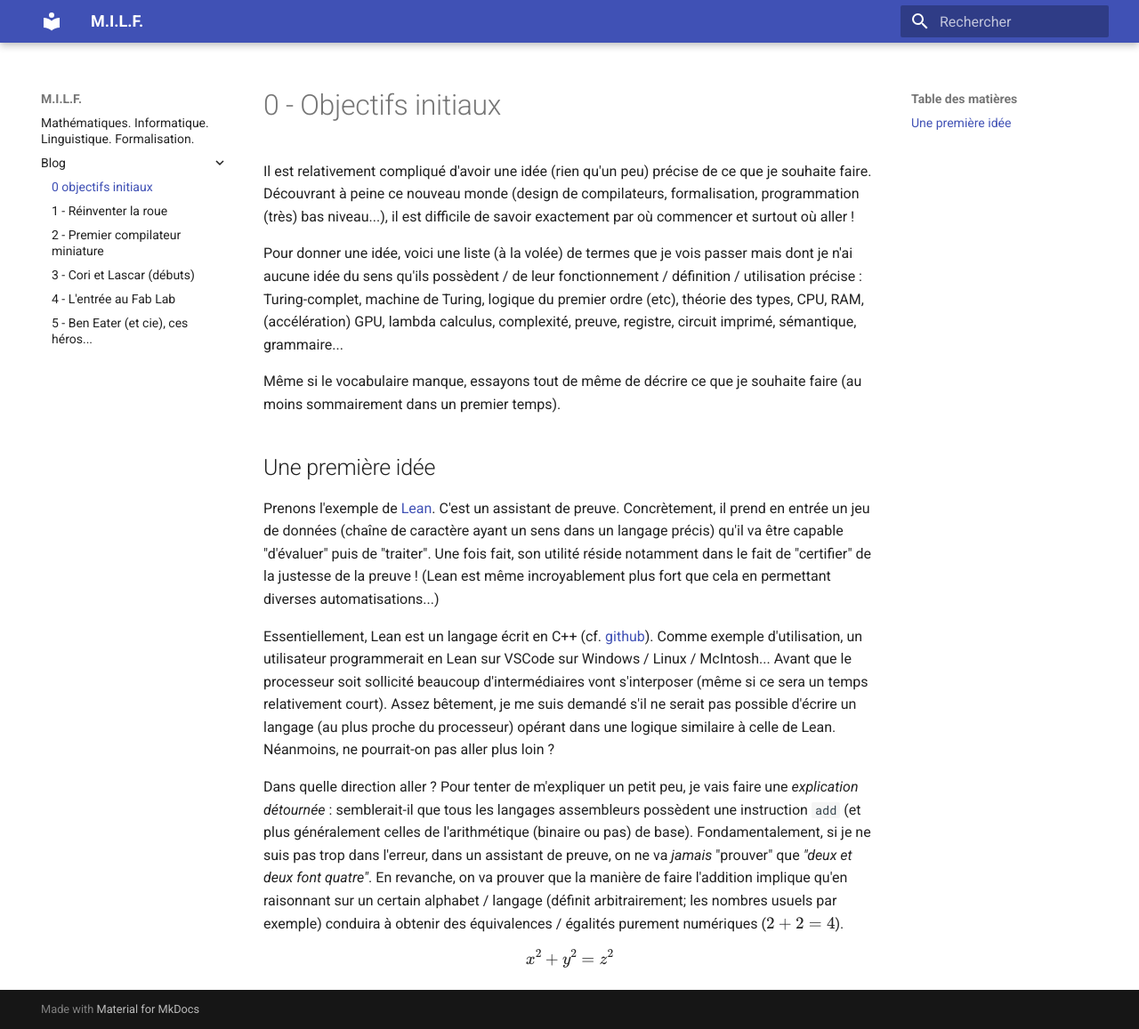
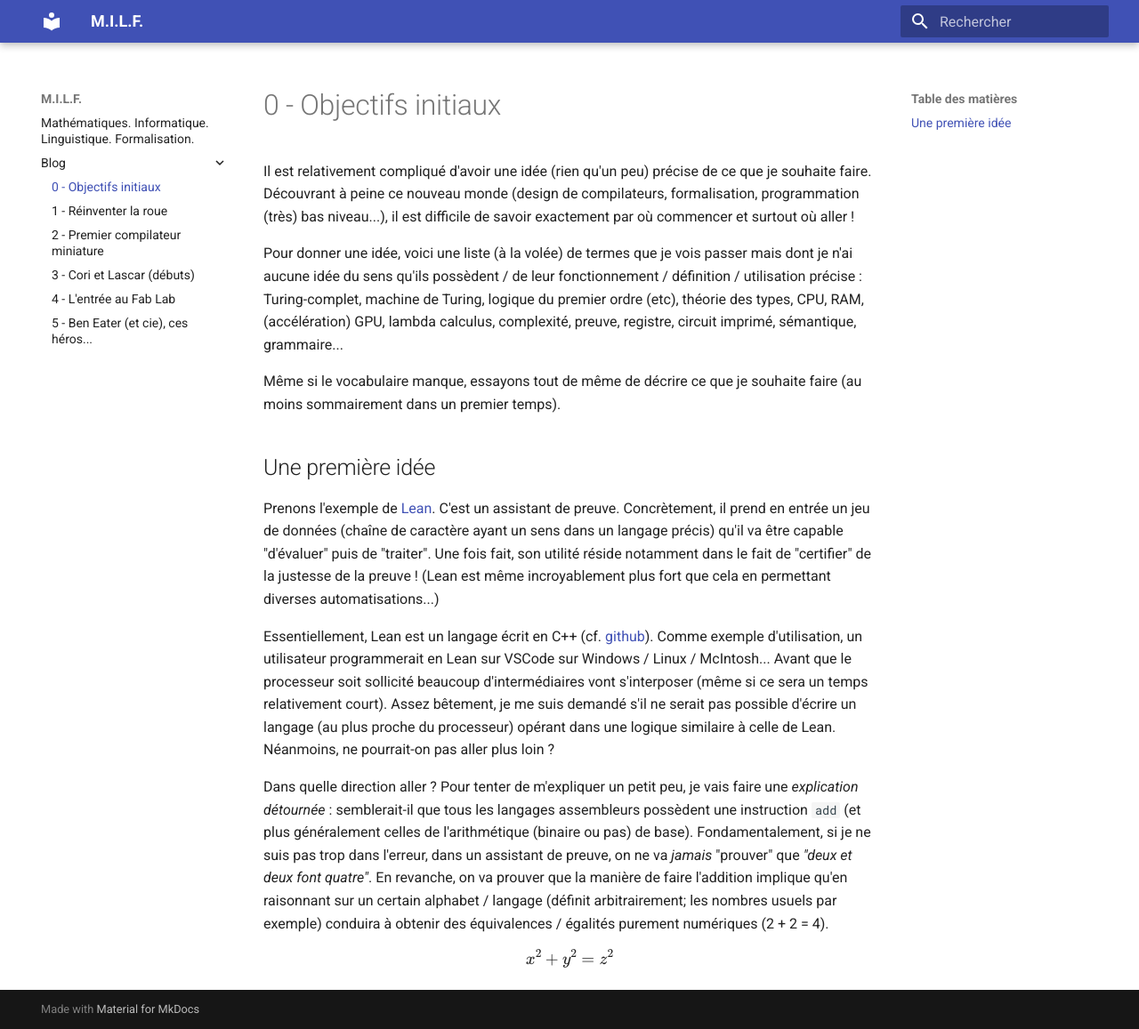
Before and after one commit to MathiasGarnier/MILF, an MkDocs documentation site: the page built from docs/blog/0-objectifs-initiaux.md, in a window 1280 px wide and 1157 px high. Shown: the whole window at 89% size. Built offline with MkDocs 1.6.1 and Material for MkDocs 9.7.7, drawn with Linux system fonts in a browser that asks for light colours; formulas are drawn with MathJax 3; some of the changed lines change nothing that is shown.

Commit message:
Update 0-objectifs-initiaux.md

```diff
--- a/docs/blog/0-objectifs-initiaux.md
+++ b/docs/blog/0-objectifs-initiaux.md
@@ -1,14 +1,3 @@
-<script type="text/javascript" src="https://cdn.jsdelivr.net/npm/mathjax@2/MathJax.js">
-</script>
-<script type="text/x-mathjax-config">
-MathJax.Hub.Config({
-  config: ["MMLorHTML.js"],
-  jax: ["input/TeX", "output/HTML-CSS", "output/NativeMML"],
-  extensions: ["MathMenu.js", "MathZoom.js"]
-});
-</script>
-
-
 # 0 - Objectifs initiaux
 
 Il est relativement compliqué d'avoir une idée (rien qu'un peu) précise de ce que je souhaite faire. Découvrant à peine ce nouveau monde (design de compilateurs, formalisation, programmation (très) bas niveau...), il est difficile de savoir exactement par où commencer et surtout où aller !
```
